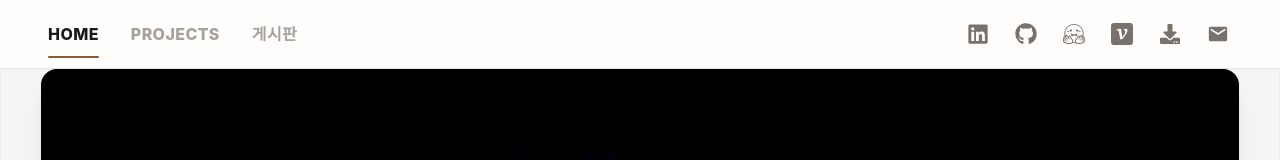
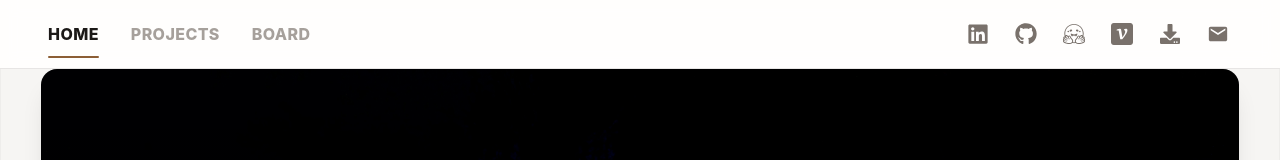
Before and after one commit to jay-lay-down/jihee-portfolio, a Next.js app: page / in a window 1280 px wide. Shown: the top 160 px of the page. Built offline with nearby package versions, Linux system fonts and the light colour scheme; a web font is replaced by a local one.

Commit message:
Update HomeTabs.tsx

```diff
--- a/components/HomeTabs.tsx
+++ b/components/HomeTabs.tsx
@@ -123,7 +123,7 @@ function TopNav({
         <div className="flex items-center gap-4">
           <NavBtn k="Home" label="HOME" />
           <NavBtn k="Projects" label="PROJECTS" />
-          <NavBtn k="Board" label="게시판" />
+          <NavBtn k="Board" label="BOARD" />
         </div>
 
         <div className="flex items-center gap-1">
```
